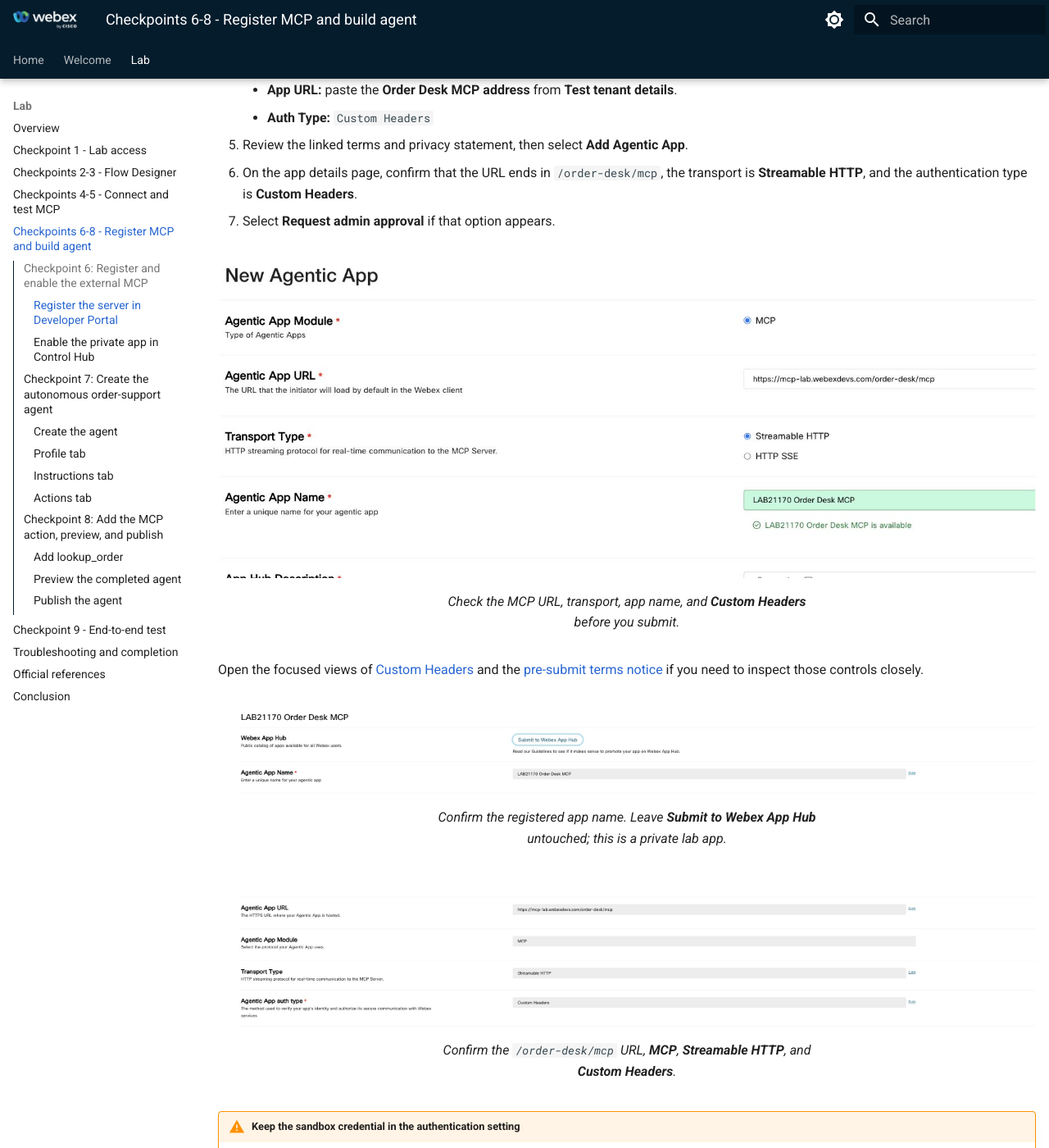
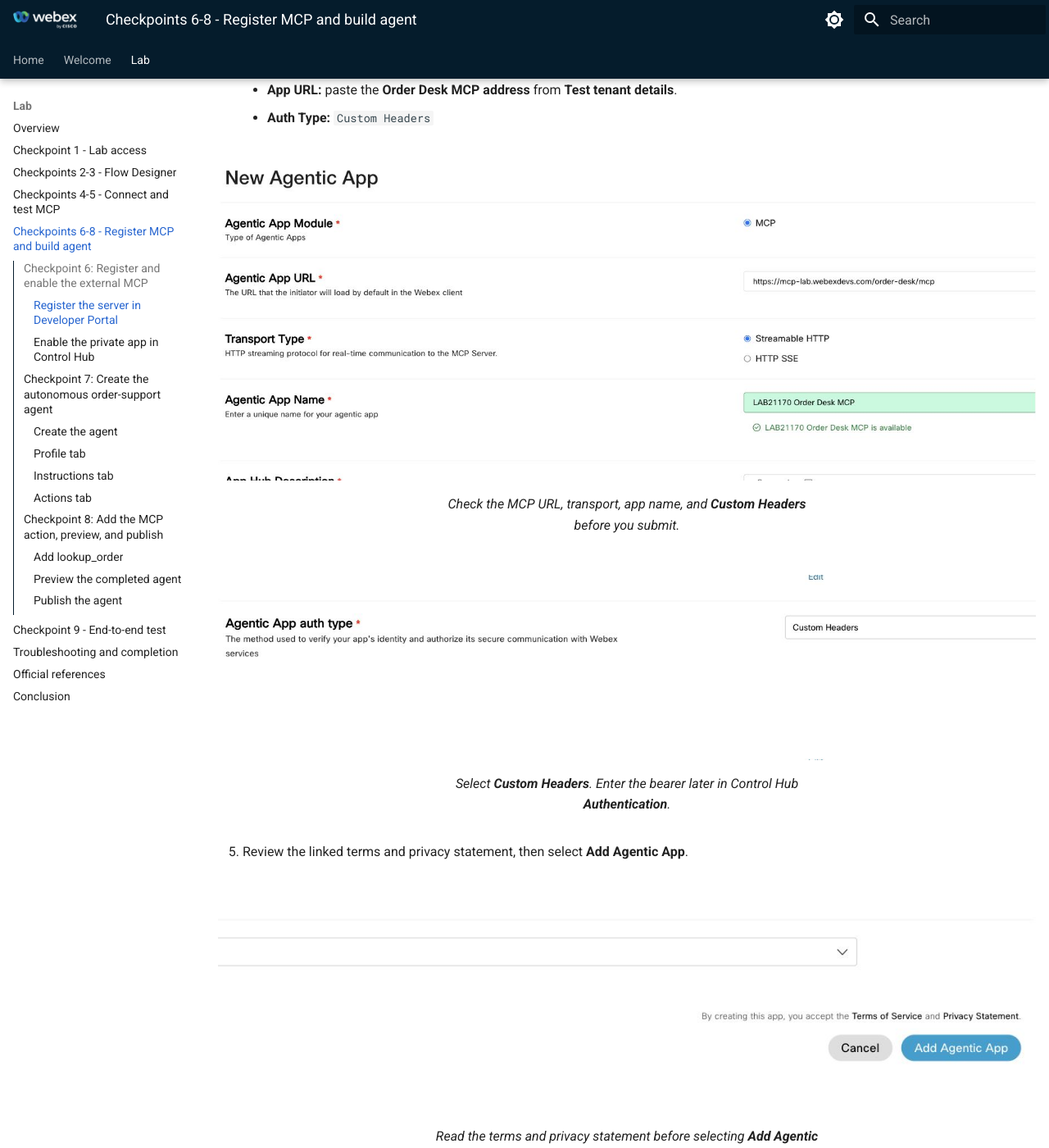
Before and after one commit to WebexCC-SA/LAB-21170, an MkDocs documentation site: the page built from docs/lab4_mcp_agent_studio.md, in a window 1280 px wide and 1400 px high, scrolled down 697 px. Shown: the whole window at 82% size. Built offline with MkDocs 1.6.1 and Material for MkDocs 9.7.7, drawn with Linux system fonts in a browser that asks for light colours; some of the changed text lies outside the part shown.

Commit message:
docs: capture verified voice handoff and clarify admin steps

```diff
--- a/docs/lab4_mcp_agent_studio.md
+++ b/docs/lab4_mcp_agent_studio.md
@@ -22,16 +22,27 @@
     - **Logo:** select one of the provided default logos.
     - **App URL:** paste the **Order Desk MCP address** from **Test tenant details**.
     - **Auth Type:** `Custom Headers`
-5. Review the linked terms and privacy statement, then select **Add Agentic App**.
-6. On the app details page, confirm that the URL ends in `/order-desk/mcp`, the transport is **Streamable HTTP**, and the authentication type is **Custom Headers**.
-7. Select **Request admin approval** if that option appears.
 
 <figure markdown>
   ![Live Developer Portal form showing MCP, the Order Desk URL, Streamable HTTP, and an available app name](assets/lab-guide/live/cp4-mcp-registration-details-close.jpg)
   <figcaption markdown="span">Check the MCP URL, transport, app name, and **Custom Headers** before you submit.</figcaption>
 </figure>
 
-Open the focused views of [Custom Headers](assets/lab-guide/live/cp4-mcp-registration-auth-close.jpg) and the [pre-submit terms notice](assets/lab-guide/live/cp4-mcp-registration-submit-close.jpg) if you need to inspect those controls closely.
+<figure markdown>
+  ![Developer Portal Agentic App form with Custom Headers selected as the authentication type](assets/lab-guide/live/cp4-mcp-registration-auth-close.jpg)
+  <figcaption markdown="span">Select **Custom Headers**. Enter the bearer later in Control Hub **Authentication**.</figcaption>
+</figure>
+
+5. Review the linked terms and privacy statement, then select **Add Agentic App**.
+{: value="5" }
+
+<figure markdown>
+  ![Developer Portal pre-submit notice with terms, privacy statement, and Add Agentic App control](assets/lab-guide/live/cp4-mcp-registration-submit-close.jpg)
+  <figcaption markdown="span">Read the terms and privacy statement before selecting **Add Agentic App**.</figcaption>
+</figure>
+
+6. On the app details page, confirm that the URL ends in `/order-desk/mcp`, the transport is **Streamable HTTP**, and the authentication type is **Custom Headers**.
+{: value="6" }
 
 <figure markdown>
   ![Post-creation Developer Portal details page showing the LAB21170 Order Desk MCP name without its generated identifier](assets/lab-guide/live/cp6-developer-app-created.jpg)
@@ -42,6 +53,9 @@
   ![Post-created Agentic App configuration with Order Desk MCP URL, MCP module, Streamable HTTP transport, and Custom Headers authentication](assets/lab-guide/live/cp6-developer-app-config-safe.jpg)
   <figcaption markdown="span">Confirm the `/order-desk/mcp` URL, **MCP**, **Streamable HTTP**, and **Custom Headers**.</figcaption>
 </figure>
+
+7. Select **Request admin approval** if that option appears.
+{: value="7" }
 
 !!! warning "Keep the sandbox credential in the authentication setting"
     Use the temporary **Order Desk bearer** only in Control Hub **Authentication → Custom headers**. It is different from your MCP Lab event token and Webex sign-in token. Do not put it in the app description, agent instructions, screenshots, or source files.
@@ -128,9 +142,18 @@
 
 1. In Control Hub, open **Contact Center → Customer Experience → AI Agents**.
 2. Select **Build your AI Agent** to open AI Agent Studio.
+
+<figure markdown>
+  ![Control Hub AI Agents area](assets/lab-guide/03-control-hub-ai-agents.png)
+  <figcaption markdown="span">Open AI Agent Studio from Control Hub **AI Agents**.</figcaption>
+</figure>
+
 3. Select **Create agent**.
+{: value="3" }
 4. Select **Start from scratch**, then choose **Autonomous**. If you choose **Track Package** instead, remove every sample package action and instruction in the steps below.
+{: value="4" }
 5. Enter `LAB-21170 Order Support`. When **System ID** fills in, keep its generated unique suffix. Confirm **Webex AI Pro 2.0**, then select **Create**.
+{: value="5" }
 
 <figure markdown>
   ![AI Agent Studio create-agent wizard with Autonomous selected after Start from scratch](assets/lab-guide/live/cp8-agent-autonomous-selected.jpg)
@@ -145,11 +168,6 @@
 <figure markdown>
   ![Saved Order Support profile showing the agent name, generated System ID with a unique suffix, and Webex AI Pro 2.0](assets/lab-guide/live/cp8-agent-system-id-saved-safe.jpg)
   <figcaption markdown="span">After creation, confirm the saved name, **System ID**, and AI engine. Your suffix will differ from this example.</figcaption>
-</figure>
-
-<figure markdown>
-  ![Control Hub AI Agents area](assets/lab-guide/03-control-hub-ai-agents.png)
-  <figcaption markdown="span">Open AI Agent Studio from Control Hub **AI Agents**.</figcaption>
 </figure>
 
 ### Profile tab
```
Also changed, not shown: LAB_GUIDE_SPECIFICATION.md (+9 -7 lines), docs/lab2_flow_designer.md (+22 -0 lines), docs/lab5_end_to_end.md (+19 -0 lines), docs/assets/lab-guide/live/cp2-servicedesk-menu-links-v4.jpg (added), docs/assets/lab-guide/live/cp2-servicedesk-menu-prompt-v4.jpg (added), docs/assets/lab-guide/live/cp2-servicedesk-welcome-prompt-v4.jpg (added), docs/assets/lab-guide/live/cp3-direct-rest-v1-history-safe.jpg (added), docs/assets/lab-guide/live/cp9-human-handoff-analyze-safe.jpg (added), docs/assets/lab-guide/live/cp9-human-handoff-debug-queue-safe.jpg (added), docs/assets/lab-guide/live/cp9-human-handoff-debug-start-safe.jpg (added).
